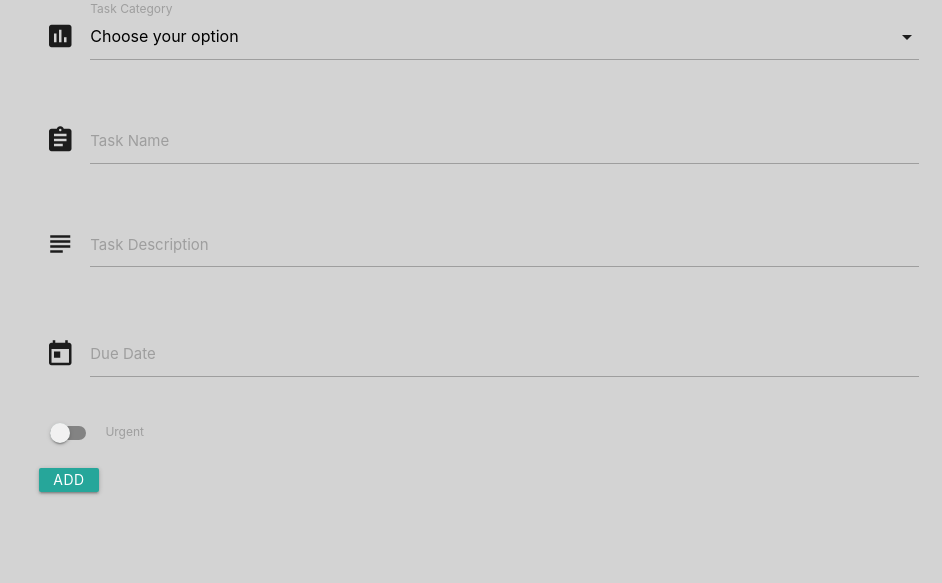
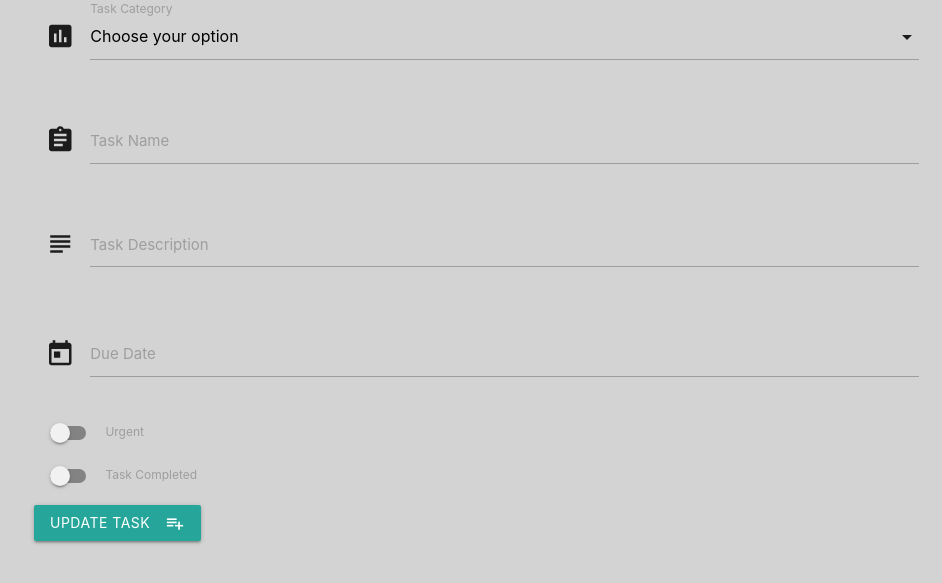
Before and after one commit to KelvinHere/Task-Manager, a Flask app: template templates/edittask.html in a window 1280 px wide. Shown: the part 96-679 px from the top of the page, without its empty margins (158-1100 px from the left). Run offline with Flask 2, Linux system fonts and the light colour scheme; the template is opened without the code that fills it, so the values that code supplies are empty; some libraries are stand-ins or nearby versions.

Commit message:
FEAT: Add compteted tasks system and 'redo/delete' button

```diff
--- a/app.py
+++ b/app.py
@@ -20,7 +20,7 @@ mongo = PyMongo(app) #Connect to mongoDB through flask_pymongo > PyMongo(this_fl
 @app.route('/')
 @app.route('/get_tasks')
 def get_tasks():
-    return render_template("tasks.html", tasks=mongo.db.tasks.find())
+    return render_template("tasks.html", tasks=list(mongo.db.tasks.find())) # Turned task itterator to list so I can loop through it more than once
 
 @app.route('/add_task')
 def add_task():
@@ -38,6 +38,37 @@ def edit_task(task_id):
     all_categories = mongo.db.categories.find()
     return render_template('edittask.html', task=the_task, categories=all_categories)
 
+@app.route('/update_task/<task_id>', methods=["POST"])
+def update_task(task_id):
+    tasks = mongo.db.tasks
+    tasks.update({'_id': ObjectId(task_id)},
+        {
+            'task_name': request.form.get('task_name'),
+            'category_name': request.form.get('category_name'),
+            'task_description': request.form.get('task_description'),
+            'due_date': request.form.get('due_date'),
+            'is_urgent': request.form.get('is_urgent'),
+            'task_completed': request.form.get('task_completed')
+        })
+    return redirect(url_for('get_tasks'))
+
+@app.route('/done_task/<task_id>')
+def done_task(task_id):
+    tasks = mongo.db.tasks
+    tasks.update({'_id': ObjectId(task_id)}, {"$set": {"task_completed": "on"}})
+    return redirect(url_for('get_tasks'))
+
+@app.route('/redo_task/<task_id>')
+def redo_task(task_id):
+    tasks = mongo.db.tasks
+    tasks.update({'_id': ObjectId(task_id)}, {"$set": {"task_completed": ""}})
+    return redirect(url_for('get_tasks'))
+
+@app.route('/delete_task/<task_id>')
+def delete_task(task_id):
+    mongo.db.tasks.remove({'_id': ObjectId(task_id)})
+    return redirect(url_for('get_tasks'))
+
 if __name__ == "__main__":
     app.run(host=os.environ.get('IP'),
             port=int(os.environ.get('PORT')),
--- a/static/css/style.css
+++ b/static/css/style.css
@@ -2,7 +2,7 @@ body{
     background-color: lightgrey;
 }
 
-.btn {
+.collapsible-header .btn {
     height: 24px;
     width: 60px;
     line-height: 24px;
--- a/templates/addtask.html
+++ b/templates/addtask.html
@@ -52,11 +52,14 @@
     </div>
 
     <div class="row">
-      <button class="btn waves-effect waves-light" type="submit" name="action">
+      <button class="btn waves-effect waves-light" type="submit">
         Add Task
         <i class="material-icons right">playlist_add</i>
       </button>
     </div>
+
+    <input type="hidden" name="task_completed" value="" />
+
   </form>
 </div>
 
--- a/templates/edittask.html
+++ b/templates/edittask.html
@@ -2,7 +2,7 @@
 
 <h3>Edit Task</h3>
 <div class="row">
-  <form action="{{url_for('insert_task')}}" method="POST" class="col s12">
+  <form action="{{url_for('update_task', task_id=task._id)}}" method="POST" class="col s12">
     <div class="row">
       <div class="input-field col s12 selectfix">
         <i class="material-icons prefix">poll</i>
@@ -40,7 +40,7 @@
       </div>
     </div>
     <div class="row">
-      <!-- Switch -->
+    <!-- Switch -->
       <div class="switch">
         <label>
           {% if task.is_urgent %}
@@ -53,12 +53,28 @@
         </label>
       </div>
     </div>
+
+    <div class="row">
+    <!-- Switch -->
+    <div class="switch">
+        <label>
+          {% if task.task_completed %}
+          <input id="task_completed" name="task_completed" type="checkbox" checked />
+          {% else %}
+          <input id="task_completed" name="task_completed" type="checkbox" />
+          {% endif %}
+          <span class="lever"></span>
+          Task Completed
+        </label>
+      </div>
+    </div>
     <div class="row">
       <button class="btn waves-effect waves-light" type="submit" name="action">
-        Add Task
+        Update Task
         <i class="material-icons right">playlist_add</i>
       </button>
     </div>
+
   </form>
 </div>
 
```
Also changed, not shown: templates/tasks.html (+25 -3 lines).
